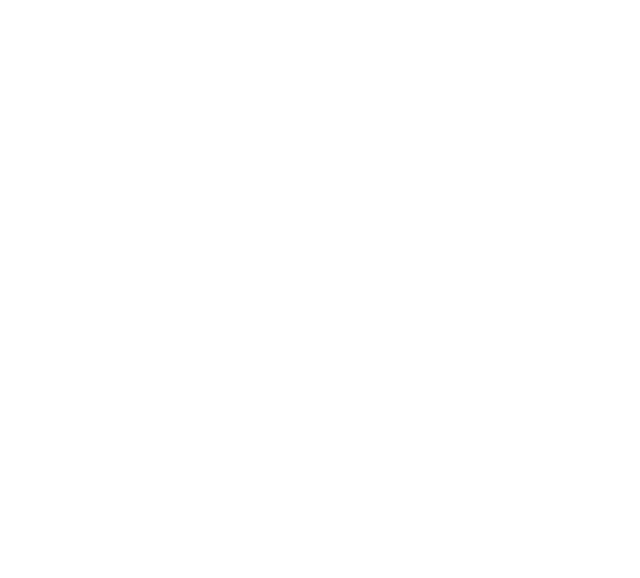
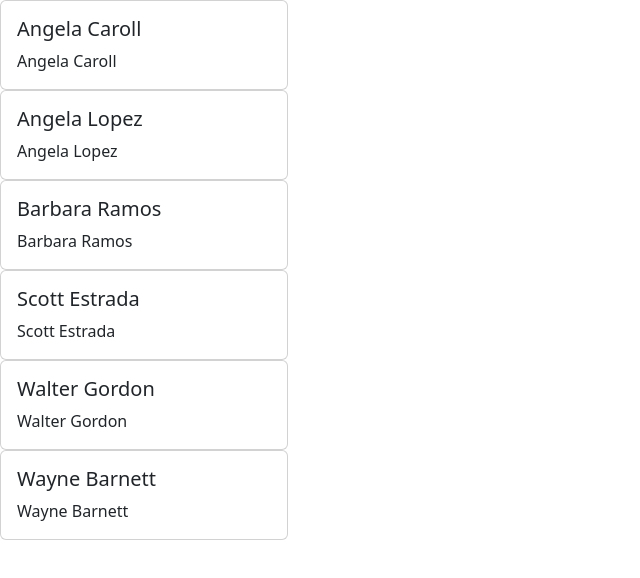
Before and after one commit to RiccardoVoltolina/js-our-team, a plain HTML site: page index.html in a window 1280 px wide. Shown: the whole page, without its empty margins (0-640 px from the left). Drawn offline with nearby package versions, Linux system fonts and the light colour scheme.

Commit message:
add card without image for all team member on page

```diff
--- a/assets/main.js
+++ b/assets/main.js
@@ -12,6 +12,8 @@ Organizzare i singoli membri in card/schede */
 
 
 // MILESTONE 0
+
+let divElement = document.querySelector('.stampa')
 
 const team = [
     {
@@ -51,5 +53,14 @@ const team = [
 for (let i = 0; i < team.length; i++) {
     const membriTeam = team[i];
     console.log(membriTeam);
+    const markup = `
+    <div class="card" style="width: 18rem;">
+        <div class="card-body">
+          <h5 class="card-title">${membriTeam.nome}</h5>
+          <p class="card-text">${membriTeam.nome}</p>
+        </div>
+    </div>`
+    console.log(markup);
+    divElement.insertAdjacentHTML('beforeend' , markup)
 
 }
--- a/index.html
+++ b/index.html
@@ -4,9 +4,13 @@
     <meta charset="UTF-8">
     <meta name="viewport" content="width=device-width, initial-scale=1.0">
     <title>My team</title>
+    <link href="https://cdn.jsdelivr.net/npm/bootstrap@5.2.3/dist/css/bootstrap.min.css" rel="stylesheet" integrity="sha384-rbsA2VBKQhggwzxH7pPCaAqO46MgnOM80zW1RWuH61DGLwZJEdK2Kadq2F9CUG65" crossorigin="anonymous">
 </head>
 <body>
+    <div class="stampa"></div>
     <script src="./assets/main.js"></script>
+    <script src="https://cdn.jsdelivr.net/npm/bootstrap@5.2.3/dist/js/bootstrap.bundle.min.js" integrity="sha384-kenU1KFdBIe4zVF0s0G1M5b4hcpxyD9F7jL+jjXkk+Q2h455rYXK/7HAuoJl+0I4" crossorigin="anonymous"></script>
+
 
 </body>
 </html>
```
